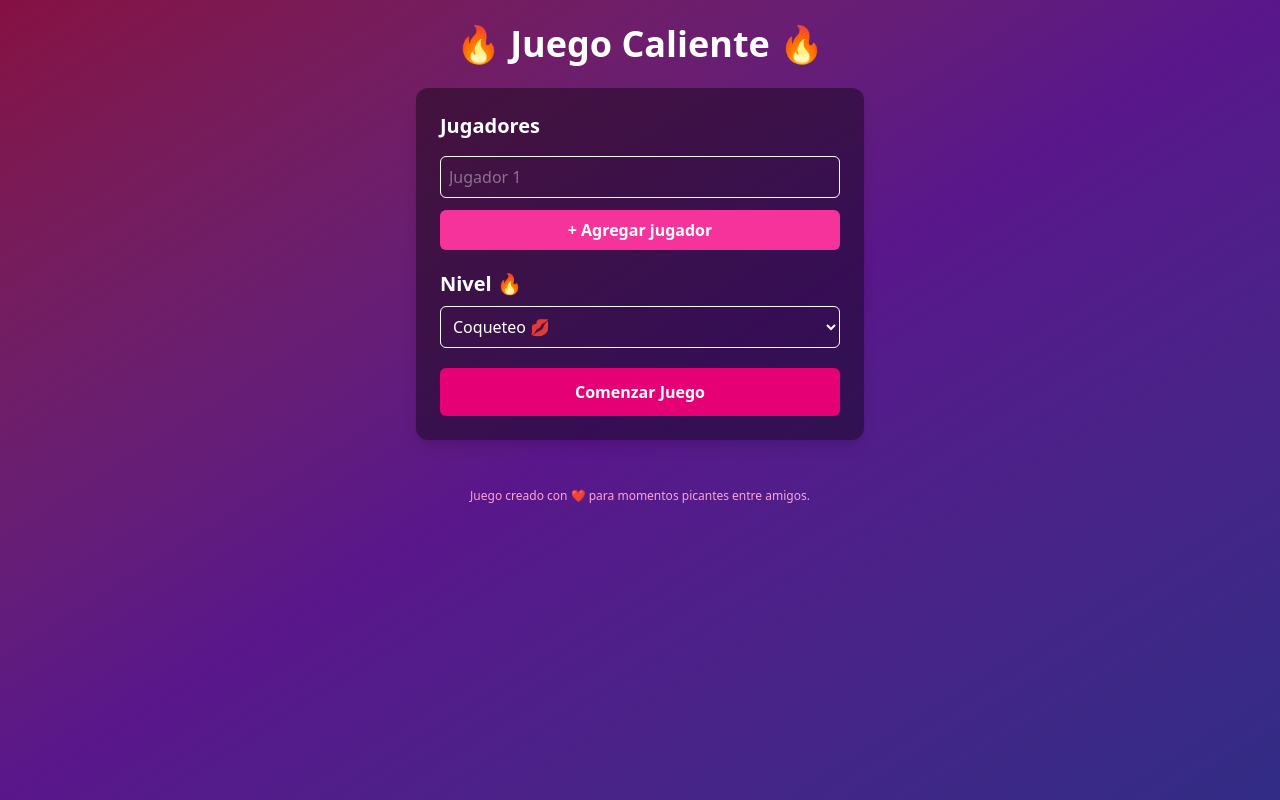
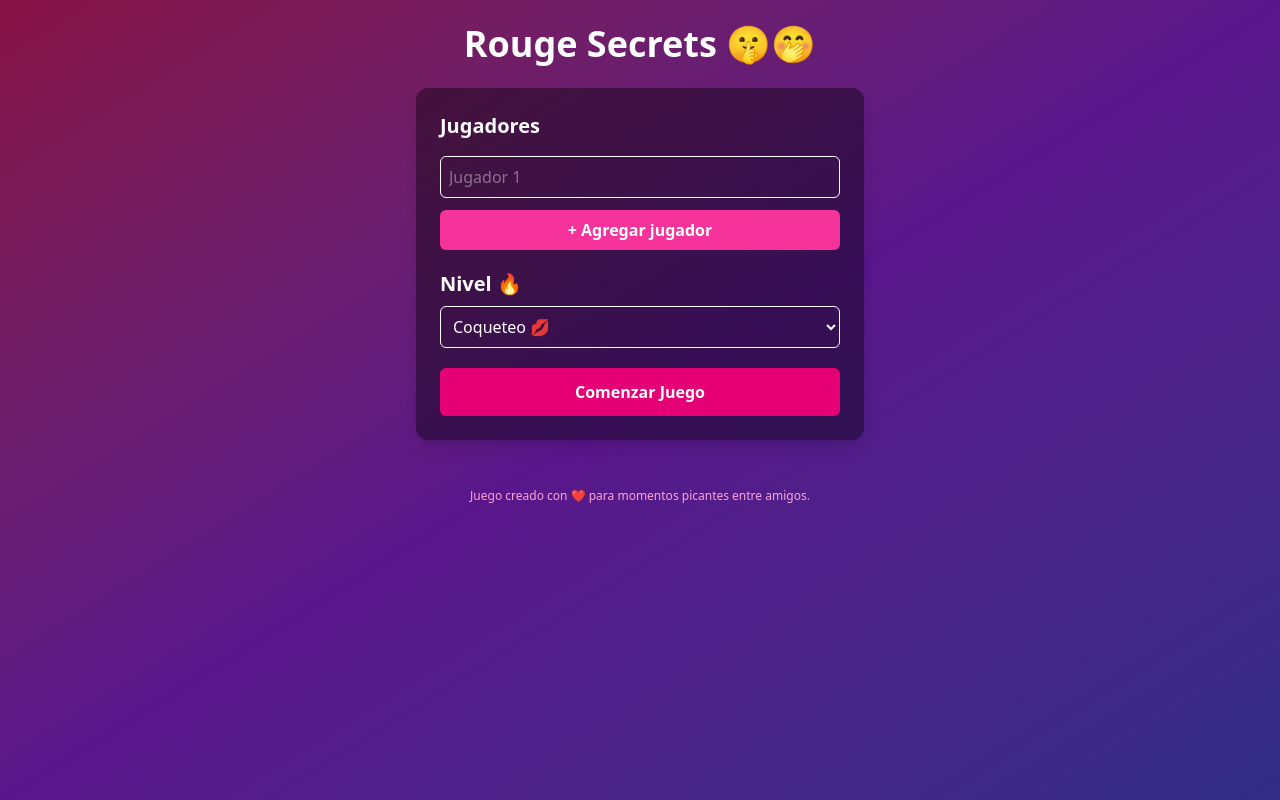
Before and after one commit to vmhowley/picaoplomo, a React (Vite) app: page / in a window 1280 px wide. Built offline with nearby package versions, Linux system fonts and the light colour scheme.

Commit message:
Actualizar título del juego y mejorar el estilo del mensaje de límites

```diff
--- a/src/App.jsx
+++ b/src/App.jsx
@@ -124,7 +124,7 @@ setDeck(restDeck);
 
   return (
     <div className="min-h-screen bg-gradient-to-br from-pink-900 via-purple-900 to-indigo-900 text-white flex flex-col items-center p-6">
-      <h1 className="text-4xl font-extrabold mb-6 select-none">🔥 Juego Caliente 🔥</h1>
+      <h1 className="text-4xl font-extrabold mb-6 select-none"> Rouge Secrets 🤫🤭</h1>
 
       {!started && !showLimits && (
         <div className="w-full max-w-md bg-black/40 bg-opacity-20 rounded-xl p-6 shadow-lg">
@@ -169,9 +169,9 @@ setDeck(restDeck);
       )}
 
       {showLimits && !started && (
-        <div className="w-full max-w-lg bg-black/40 bg-opacity-20 rounded-xl p-6 shadow-lg">
-          <h2 className="text-2xl font-semibold mb-4">Define límites por jugador</h2>
-            <p className="text-xs bg-white/20 rounded p-2 text-center m-4">Al seleccionar un limite se excluyen las cartas de ese tipo para el jugador que la selecciono  <br/> <p className="text-red-500 text-sm">No selecciones nada si no quieres limites!</p> </p>
+        <div className="w-full max-w-lg bg-black/40 bg-opacity-20 rounded-xl p-6 shadow-lg  text-center">
+          <h2 className="text-2xl font-semibold mb-4 ">Define límites por jugador</h2>
+            <p className="text-xs bg-white/20 rounded p-2 text-center m-4 ">Al seleccionar un limite se excluyen las cartas de ese tipo para el jugador que la selecciono  <br/> <p className="text-red-500 text-sm">No selecciones nada si no quieres limites!</p> </p>
 
           {players.map(player => (
             <div key={player} className="mb-5">
```
